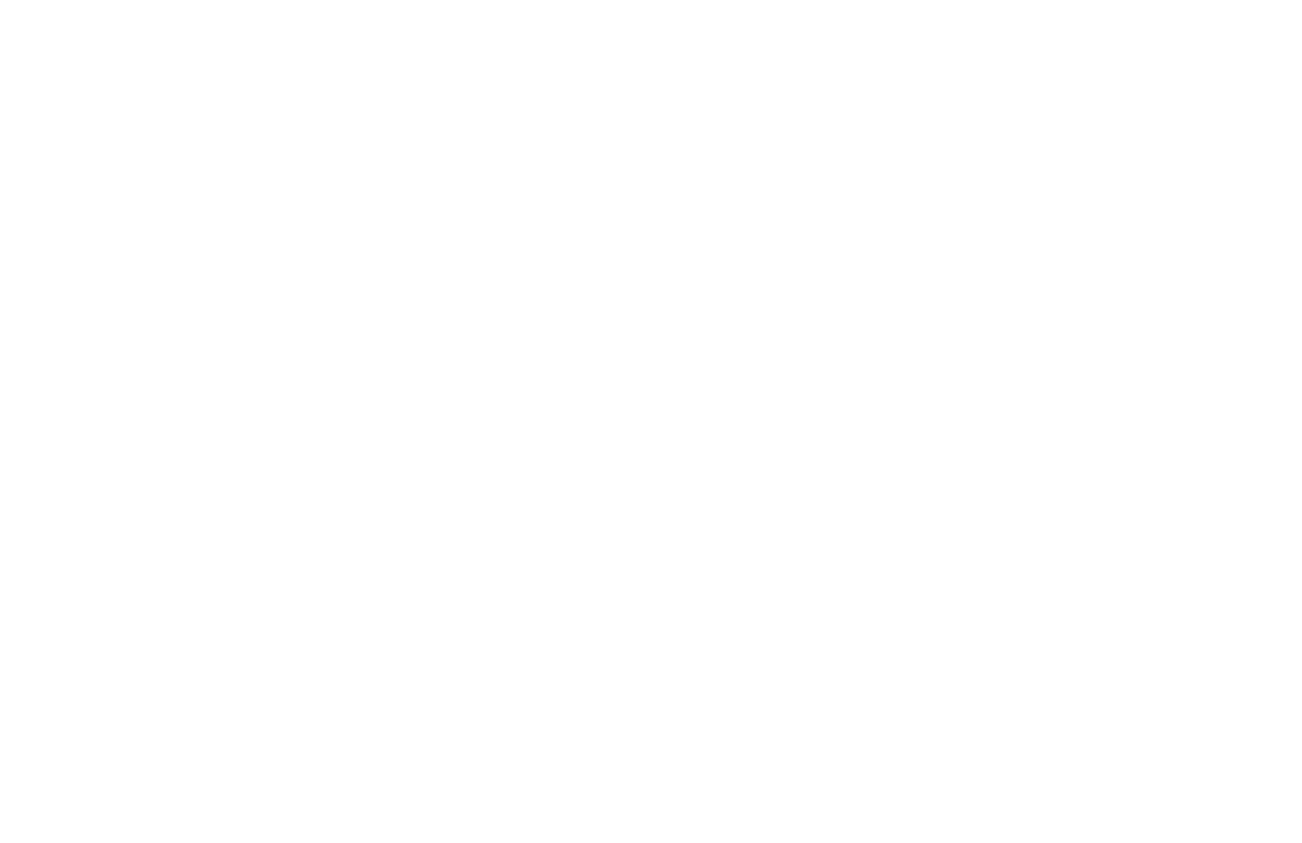
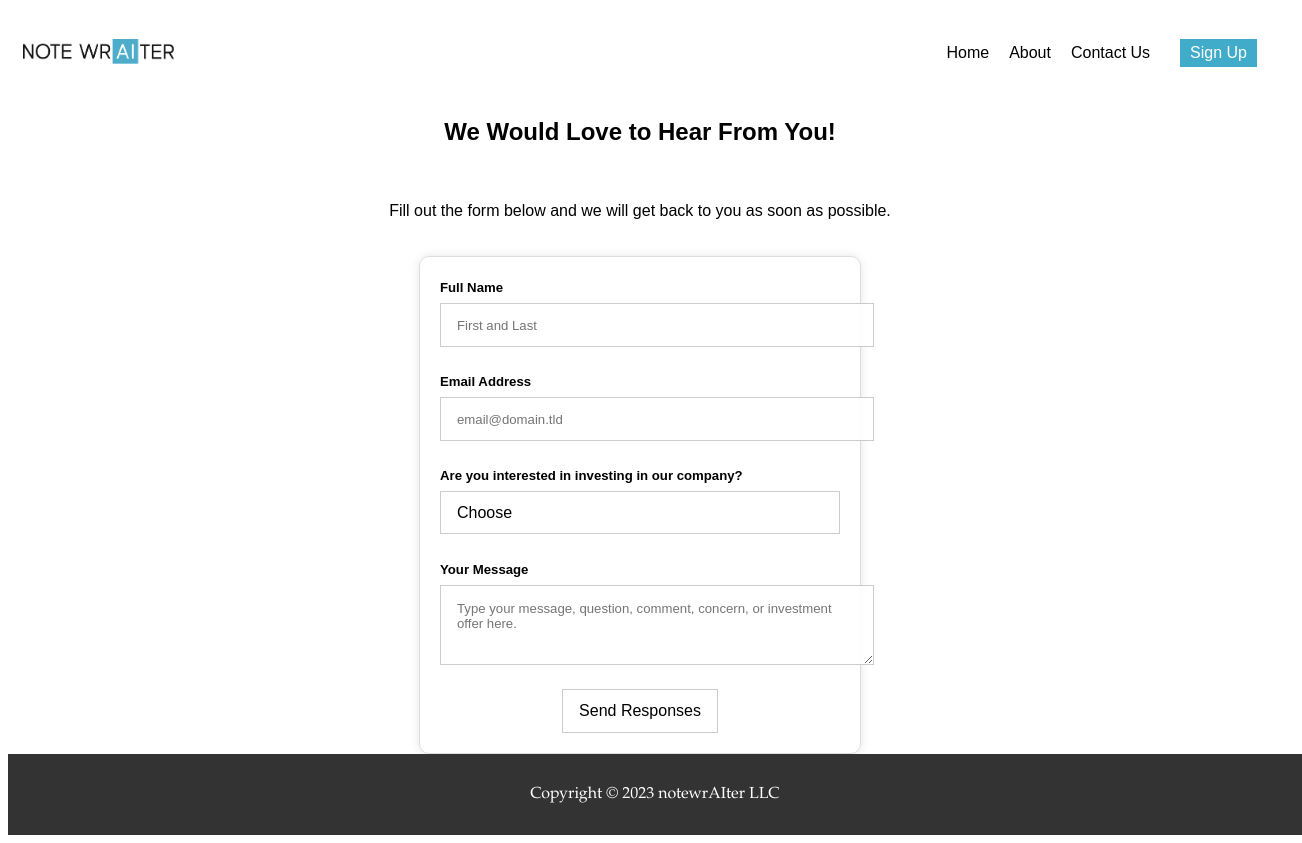
Before and after one commit to notewraiter/notewraiter, a plain HTML site: page contact.html in a window 1280 px wide. Shown: the whole page, 1302 px wide, since content can reach past the window. Before the commit the page ends 800 px from the top, so only its background shows below. Drawn offline with Linux system fonts and the light colour scheme.

Commit message:
Draft #2

```diff
--- a/contact.html
+++ b/contact.html
@@ -0,0 +1,167 @@
+<!DOCTYPE html>
+<html>
+<head>
+    <title>notewrAIter</title>
+    <link rel="stylesheet" type="text/css" href="styles.css">
+    <link rel="icon" href="favicon.jpg" type="image/jpg">
+
+</head>
+<body>
+  <nav>
+    <a href="index.html">
+        <img class="nav-image" src="emblem.jpg" alt="notewrAIter emblem"  >
+    </a>
+      <ul>
+          <li><a href="index.html">Home</a></li>
+          <li><a href="about.html">About</a></li>
+          <li><a href="contact.html">Contact Us</a></li>
+          <li><a href="signup.html" class="button">Sign Up</a></li>
+      </ul>
+  </nav>
+
+  <main>
+    <h2>We Would Love to Hear From You!</h2>
+    <section>
+    <p>Fill out the form below and we will get back to you as soon as possible.
+    </p>
+</section>
+
+<form id="fs-frm" name="survey-form" accept-charset="utf-8" action="https://formspree.io/f/{form_id}" method="post">
+    <fieldset id="fs-frm-inputs">
+      <label for="full-name">Full Name</label>
+      <input type="text" name="name" id="full-name" placeholder="First and Last" required="">
+      <label for="email-address">Email Address</label>
+      <input type="email" name="_replyto" id="email-address" placeholder="email@domain.tld" required="">
+      <fieldset id="fs-frm-selects">
+        <label for="timely">Are you interested in investing in our company?</label>
+        <select name="timely" id="timely" required="">
+          <option value="" selected="" disabled="">Choose</option>
+          <option value="1">Yes!</option>
+          <option value="3">Not at this time.</option>
+          <option value="5">I wanted to reach out about something else.</option>
+        </select>
+      </fieldset>
+      <label for="message">Your Message</label>
+      <textarea rows="3" name="message" id="message" placeholder="Type your message, question, comment, concern, or investment offer here." required=""></textarea>
+      <input type="hidden" name="_subject" id="email-subject" value="Survey Responses">
+    </fieldset>
+    <input type="submit" value="Send Responses">
+  </form><style>/* reset */
+  #fs-frm input,
+  #fs-frm select,
+  #fs-frm textarea,
+  #fs-frm fieldset,
+  #fs-frm optgroup,
+  #fs-frm label,
+  #fs-frm #card-element:disabled {
+    font-family: inherit;
+    font-size: 100%;
+    color: inherit;
+    border: none;
+    border-radius: 0;
+    display: block;
+    width: 100%;
+    padding: 0;
+    margin: 0;
+    -webkit-appearance: none;
+    -moz-appearance: none;
+  }
+  #fs-frm label,
+  #fs-frm legend,
+  #fs-frm ::placeholder {
+    font-size: .825rem;
+    margin-bottom: .5rem;
+    padding-top: .2rem;
+    display: flex;
+    align-items: baseline;
+  }
+
+  /* border, padding, margin, width */
+  #fs-frm input,
+  #fs-frm select,
+  #fs-frm textarea,
+  #fs-frm #card-element {
+    border: 1px solid rgba(0,0,0,0.2);
+    background-color: rgba(255,255,255,0.9);
+    padding: .75em 1rem;
+    margin-bottom: 1.5rem;
+  }
+  #fs-frm input:focus,
+  #fs-frm select:focus,
+  #fs-frm textarea:focus {
+    background-color: white;
+    outline-style: solid;
+    outline-width: thin;
+    outline-color: gray;
+    outline-offset: -1px;
+  }
+  #fs-frm [type="text"],
+  #fs-frm [type="email"] {
+    width: 100%;
+  }
+  #fs-frm [type="button"],
+  #fs-frm [type="submit"],
+  #fs-frm [type="reset"] {
+    width: auto;
+    cursor: pointer;
+    -webkit-appearance: button;
+    -moz-appearance: button;
+    appearance: button;
+  }
+  #fs-frm [type="button"]:focus,
+  #fs-frm [type="submit"]:focus,
+  #fs-frm [type="reset"]:focus {
+    outline: none;
+  }
+  #fs-frm [type="submit"],
+  #fs-frm [type="reset"] {
+    margin-bottom: 0;
+  }
+  #fs-frm select {
+    text-transform: none;
+  }
+
+  #fs-frm [type="checkbox"] {
+    -webkit-appearance: checkbox;
+    -moz-appearance: checkbox;
+    appearance: checkbox;
+    display: inline-block;
+    width: auto;
+    margin: 0 .5em 0 0 !important;
+  }
+
+  #fs-frm [type="radio"] {
+    -webkit-appearance: radio;
+    -moz-appearance: radio;
+    appearance: radio;
+  }
+
+  /* address, locale */
+  #fs-frm fieldset.locale input[name="city"],
+  #fs-frm fieldset.locale select[name="state"],
+  #fs-frm fieldset.locale input[name="postal-code"] {
+    display: inline;
+  }
+  #fs-frm fieldset.locale input[name="city"] {
+    width: 52%;
+  }
+  #fs-frm fieldset.locale select[name="state"],
+  #fs-frm fieldset.locale input[name="postal-code"] {
+    width: 20%;
+  }
+  #fs-frm fieldset.locale input[name="city"],
+  #fs-frm fieldset.locale select[name="state"] {
+    margin-right: 3%;
+  }
+  </style>
+
+
+
+  <footer>
+      <p>Copyright &copy; 2023 notewrAIter LLC</p>
+  </footer>
+
+</body>
+</html>
+
+  </main>
--- a/styles.css
+++ b/styles.css
@@ -1,27 +1,22 @@
 body {
     font-family: Arial, sans-serif;
-    display:flex;
-    flex-direction: column;
-    min-height: 100vh;
-
 }
 
 nav {
     display: flex;
     justify-content: space-between;
     align-items: center;
-    padding: 20px;
+    padding: 5px;
     background-color: #ffffff;
-}
-
-nav img {
-    height: 20px;
-    /* adjust as needed */
+    position: sticky;  /* Add this */
+    top: 0;  /* And this */
+    z-index: 1;  /* Optional: this ensures the navbar stays on top of all other content */
 }
 
 nav ul {
     display: flex;
     list-style: none;
+    align-items: center;
 }
 
 nav ul li {
@@ -44,25 +39,21 @@ footer {
     color: white;
     text-align: center;
     padding: 15px;
-    position: sticky;
-    bottom: 0;
     width: 100%;
     margin-top: auto;
+    font-family: "Garamond"; /* This line sets the font to a generic serif font */
 }
+
 
 img{
     height: 200px;
     width: auto;
-    align-items: center
+    align-items: center;
 }
 
 section {
-    height: 10vh;
     padding: 20px;
     text-align: center;
-    display: flex;
-    align-items: center;
-    justify-content: center;
 }
 
 #introduction {
@@ -85,11 +76,92 @@ section {
     display: block;
     margin-left: auto;
     margin-right: auto;
-    height: 200px;
-    width: auto;
+    height: 70px;
+    width: 362px;
+}
+
+.nav-image {
+    height: 25px;
+    width: 151;
+    padding: 10px;
 }
 
 h2{
     text-align: center;
+}
 
+h1{
+    text-align: center;
 }
+
+.button {
+    background-color: #40acc9;
+    border: none;
+    color: white;
+    padding: 5px 10px;
+    text-align: center;
+    text-decoration: none;
+    display: inline-block;
+    font-size: 16px;
+    margin: 10px 10px;
+    cursor: pointer;
+  }
+
+  #photo-section {
+    display: flex;
+    justify-content: space-between;
+    padding: 20px;
+}
+
+.photo-container {
+    text-align: center;
+    width: calc(100% / 3 - 40px); /* Subtracting the left and right padding */
+}
+
+.photo-container img {
+    width: 100%;
+    height: auto;
+}
+
+.photo-container p {
+    margin-top: 10px;
+}
+
+form {
+    display: flex;
+    flex-direction: column;
+    align-items: center;
+    justify-content: center;
+    max-width: 400px;
+    margin: 0 auto;
+    padding: 20px;
+    border: 1px solid #ddd;
+    border-radius: 10px;
+    box-shadow: 0 0 10px rgba(0,0,0,0.1);
+}
+
+form label {
+    font-weight: bold;
+    margin-top: 15px;
+}
+
+form input[type="text"], form input[type="email"] {
+    width: 100%;
+    padding: 10px;
+    border: 1px solid #ddd;
+    border-radius: 5px;
+}
+
+form input[type="submit"] {
+    margin-top: 20px;
+    padding: 10px 20px;
+    border: none;
+    background-color: #007BFF;
+    color: white;
+    cursor: pointer;
+    border-radius: 5px;
+}
+
+form input[type="submit"]:hover {
+    background-color: #0056b3;
+}
```
Also changed, not shown: about.html (+66 -0 lines), index.html (+31 -23 lines), signup.html (added, +47 -0 lines), emblem.jpg (added), favicon.jpg (added), logo.jpg (added), logo.png (deleted), timeline.html (deleted), 1 other file.
